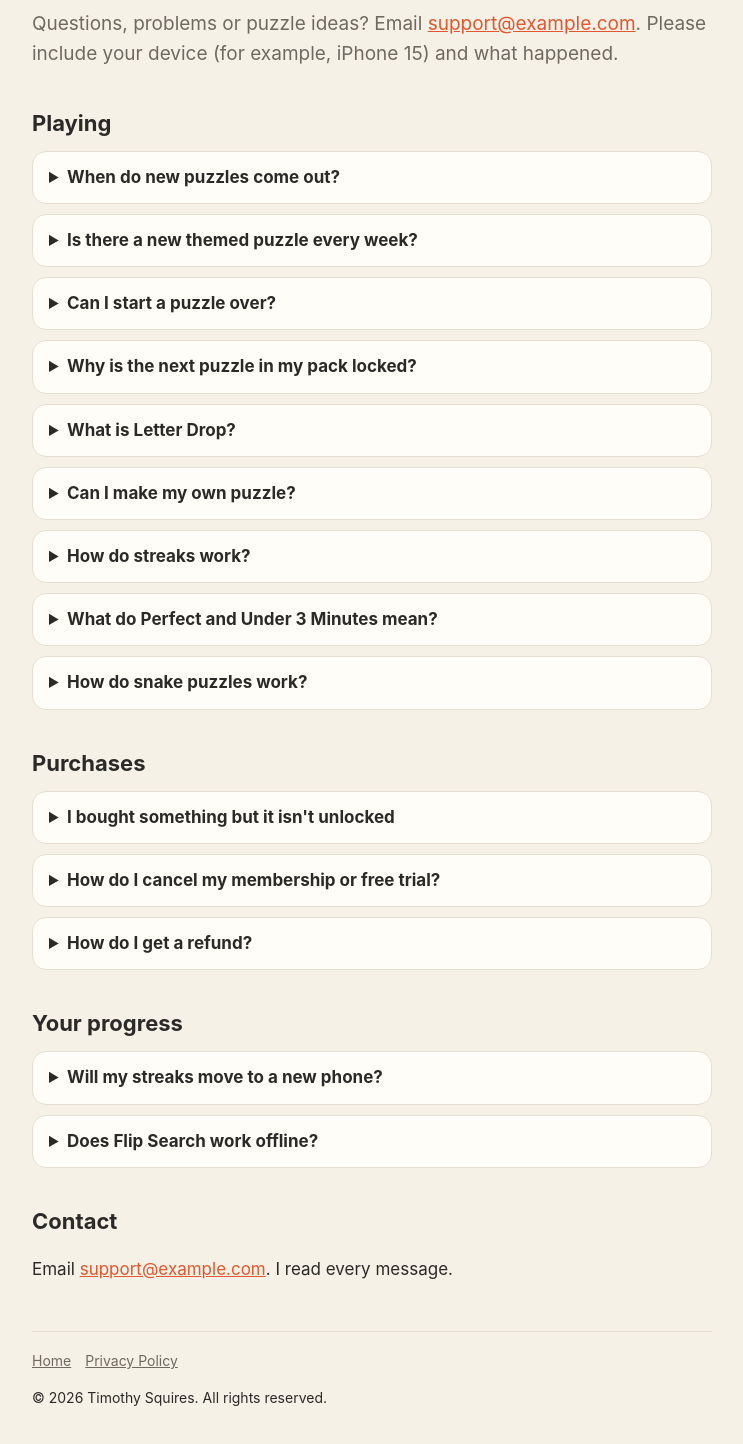
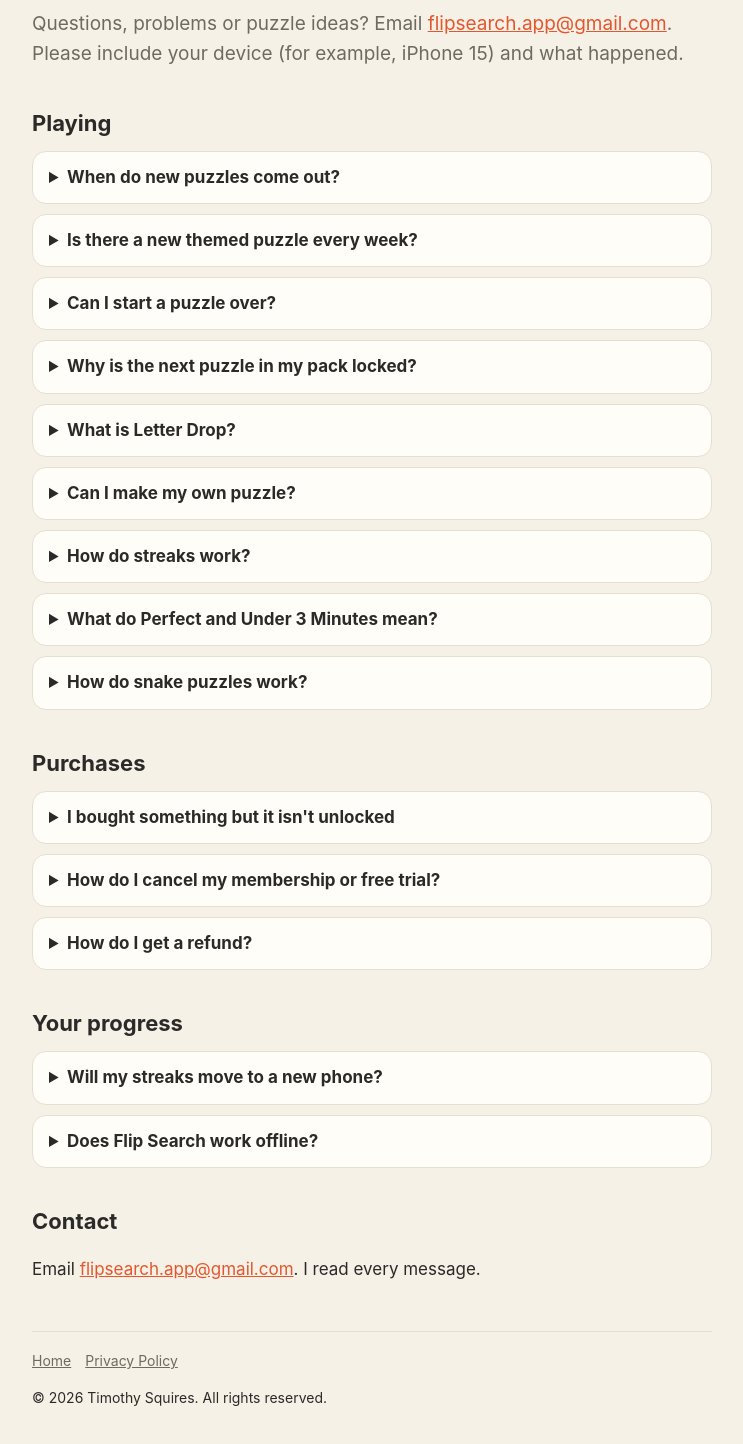
Before and after one commit to flipsearch/flipsearch.github.io, a plain HTML site: page support.html in a window 1280 px wide. Shown: the part 142-1586 px from the top of the page, without its empty margins (268-1011 px from the left). Drawn offline with Linux system fonts and the light colour scheme.

Commit message:
Update support.html

```diff
--- a/support.html
+++ b/support.html
@@ -14,7 +14,7 @@
   </header>
 
   <h1>Support</h1>
-  <p class="lead">Questions, problems or puzzle ideas? Email <a href="mailto:support@example.com?subject=Flip%20Search">support@example.com</a>. Please include your device (for example, iPhone 15) and what happened.</p>
+  <p class="lead">Questions, problems or puzzle ideas? Email <a href="mailto:flipsearch.app@gmail.com?subject=Flip%20Search">flipsearch.app@gmail.com</a>. Please include your device (for example, iPhone 15) and what happened.</p>
 
   <h2>Playing</h2>
   <details>
@@ -79,7 +79,7 @@
   </details>
 
   <h2>Contact</h2>
-  <p>Email <a href="mailto:support@example.com?subject=Flip%20Search">support@example.com</a>. I read every message.</p>
+  <p>Email <a href="mailto:flipsearch.app@gmail.com?subject=Flip%20Search">flipsearch.app@gmail.com</a>. I read every message.</p>
 
   <footer class="site">
     <a href="./">Home</a><a href="privacy.html">Privacy Policy</a>
```
